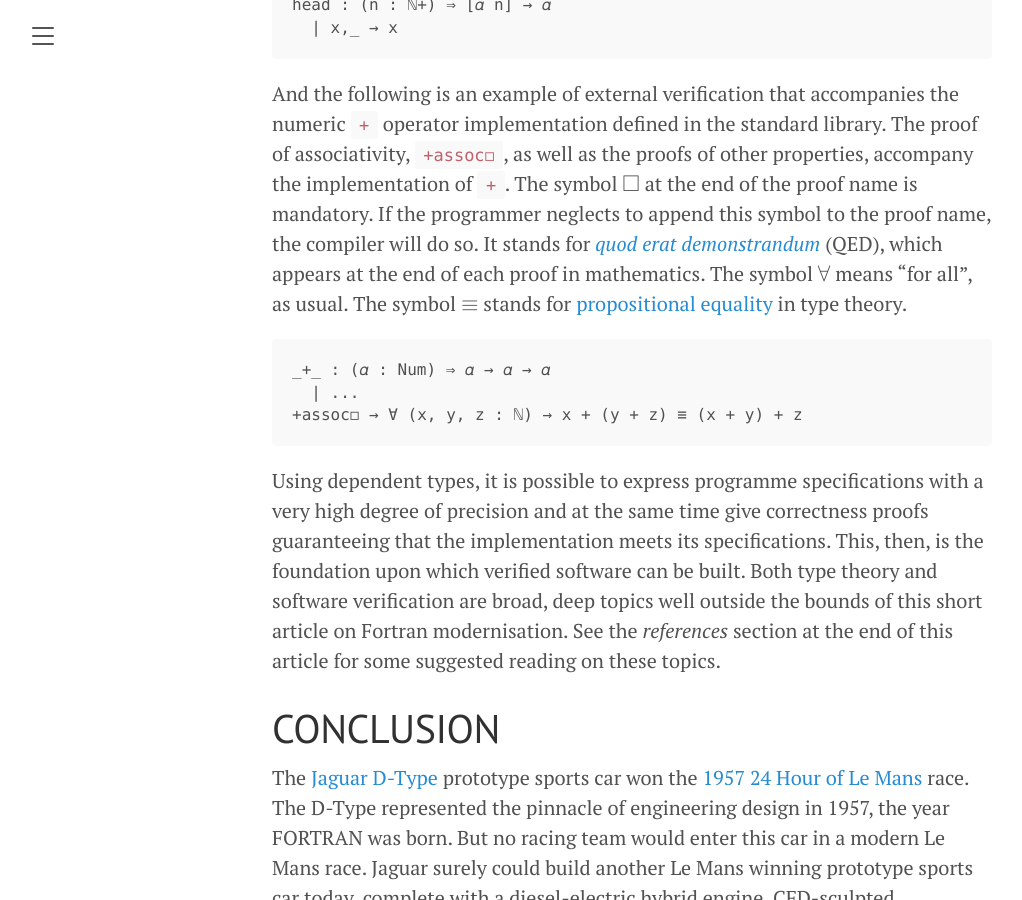
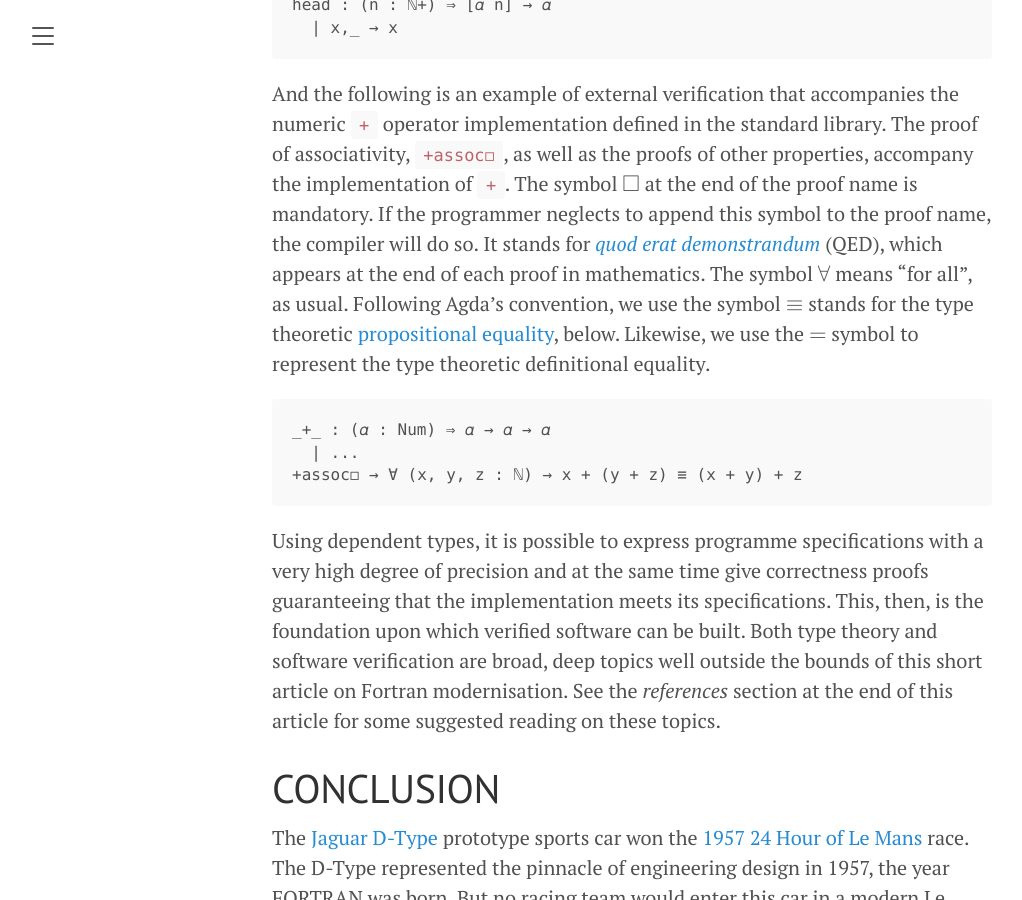
Before and after one commit to amenzwa/amenzwa.github.io, a Jekyll site: the page built from stem/PL/FortranModernisation.md, in a window 1280 px wide and 900 px high, scrolled down 63243 px. Shown: the whole window, without its empty margins (8-1030 px from the left). Built offline with Jekyll 4.4.1, drawn with Linux system fonts in a browser that asks for light colours; our own code applies the rules of GitHub Pages for plain Markdown files; formulas are drawn with MathJax 3; part of the change alters nothing that is shown; some of the changed text lies outside the part shown.

Commit message:
definitional v propositional equality

````diff
--- a/stem/PL/FortranModernisation.md
+++ b/stem/PL/FortranModernisation.md
@@ -906,7 +906,7 @@ use Distance @ D
 if D.near? a b then ... else ...
 ```
 
-## *promote parallelism*
+## *appreciate parallelism*
 
 ***hardware***—Over the past 70 years, countless varieties of parallel processing hardware had been designed and equally many parallel programming models targeting those machines had been created. By and large, parallel programming facilities were added to existing sequential programming languages, post hoc. Writing parallel code in these languages, therefore, can feel unnatural and strained.
 
@@ -995,7 +995,7 @@ sync@p,q ## synchronise local core with remote core [p,q] in grid of cores
 
 Do note that the coarray facility can be transparently extended to perform hybrid computing using GPUs and TPUs. The compiler can be instructed to target those coprocessors by automatically generating coprocessor-specific instructions, without extra effort from the programmer.
 
-## *value verification*
+## *cherish verification*
 
 ***formal proofs***—In mathematics, the term "formal proof" does not mean a proof written in stodgy King's English by a tuxedo-clad mathematician; it means a fully worked out proof that does not skip any steps. Formal proofs are tedious and error prone for humans, but computers can easily verify large formal proofs. For this reason, computer scientists have obsessed over formalising mathematics, since the birth of high-level programming languages. Indeed, the invention of LISP was, in part, motivated by the desire to automate formal, mathematical proofs. But fully automated proofs are still the stuff of dreams. So, proof assistants were created as an intermediary. Proof assistants provide the means to automate the tedious, mechanical aspects of proof writing and rely on human intuition and creativity to guide the partially automated proof towards its goal. Proof assistants, like Coq, Lean, Agda, and Idris are also dependently typed functional programming languages, thanks to [Curry-Howard correspondence](https://en.wikipedia.org/wiki/Curry%E2%80%93Howard_correspondence) between logic and computing: propositions are types, and proofs of those propositions are values of those types. For a more details discussion of this important idea, see the *ML concepts* section of my article [*Programming Paradigms*](./Paradigms.md).
 
@@ -1008,7 +1008,7 @@ head : (n : ℕ+) ⇒ [𝛼 n] → 𝛼
   | x,_ → x
 ```
 
-And the following is an example of external verification that accompanies the numeric `+` operator implementation defined in the standard library. The proof of associativity, `+assoc◻`, as well as the proofs of other properties, accompany the implementation of `+`. The symbol $\square$ at the end of the proof name is mandatory. If the programmer neglects to append this symbol to the proof name, the compiler will do so. It stands for [*quod erat demonstrandum*](https://en.wikipedia.org/wiki/Q.E.D.) (QED), which appears at the end of each proof in mathematics. The symbol $\forall$ means "for all", as usual. The symbol $\equiv$ stands for [propositional equality](https://en.wikipedia.org/wiki/Type_theory#Equality_types) in type theory.
+And the following is an example of external verification that accompanies the numeric `+` operator implementation defined in the standard library. The proof of associativity, `+assoc◻`, as well as the proofs of other properties, accompany the implementation of `+`. The symbol $\square$ at the end of the proof name is mandatory. If the programmer neglects to append this symbol to the proof name, the compiler will do so. It stands for [*quod erat demonstrandum*](https://en.wikipedia.org/wiki/Q.E.D.) (QED), which appears at the end of each proof in mathematics. The symbol $\forall$ means "for all", as usual. Following Agda's convention, we use the symbol $\equiv$ stands for the type theoretic [propositional equality](https://www.math.fsu.edu/~ealdrov/teaching/2020-21/fall/MAS5932/agda/simplethms-1.html), below. Likewise, we use the $=$ symbol to represent the type theoretic definitional equality.
 
 ```
 _+_ : (𝛼 : Num) ⇒ 𝛼 → 𝛼 → 𝛼
````
